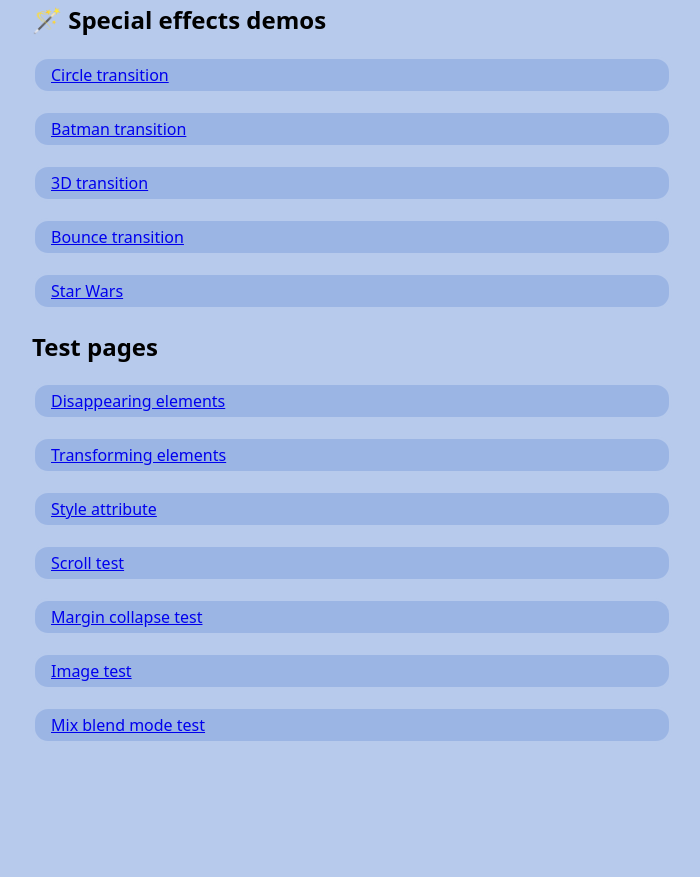
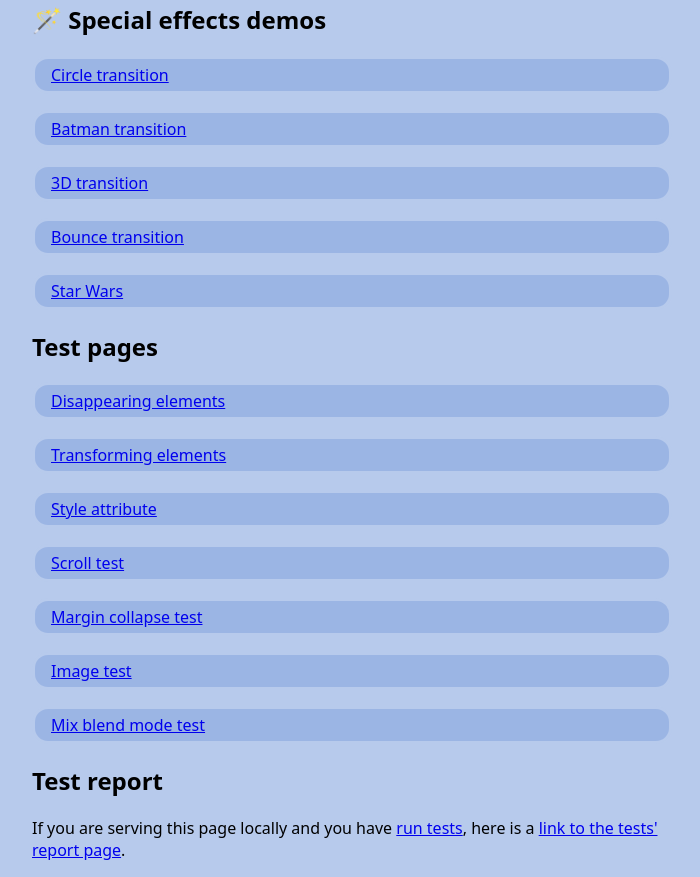
Before and after one commit to demarketed/view-transitions-polyfill, a website built with Vite: page index.html in a window 1280 px wide. Shown: the part 410-1287 px from the top of the page, without its empty margins (288-988 px from the left). Before the commit the page ends 1170 px from the top, so only its background shows below. Built offline with nearby package versions, Linux system fonts and the light colour scheme.

Commit message:
demos: add link in homepage to test report if available

```diff
--- a/index-style.css
+++ b/index-style.css
@@ -46,7 +46,7 @@ li::marker {
 .link-wrapper {
   display: block;
 }
-a {
+ul a {
   display: grid;
   height: 2em;
   padding-inline: 1rem;
--- a/index.html
+++ b/index.html
@@ -109,6 +109,13 @@
           </li>
         </ul>
       </section>
+      <section aria-labelledby="test-report">
+        <h2 id="test-report">Test report</h2>
+        <p>If you are serving this page locally and you have
+          <a href="https://github.com/demarketed/view-transitions-polyfill#testing">run tests</a>,
+          here is a <a href="./test/report/index.html">link to the tests' report page</a>.
+        </p>
+      </section>
     </div>
   </body>
 </html>
```
